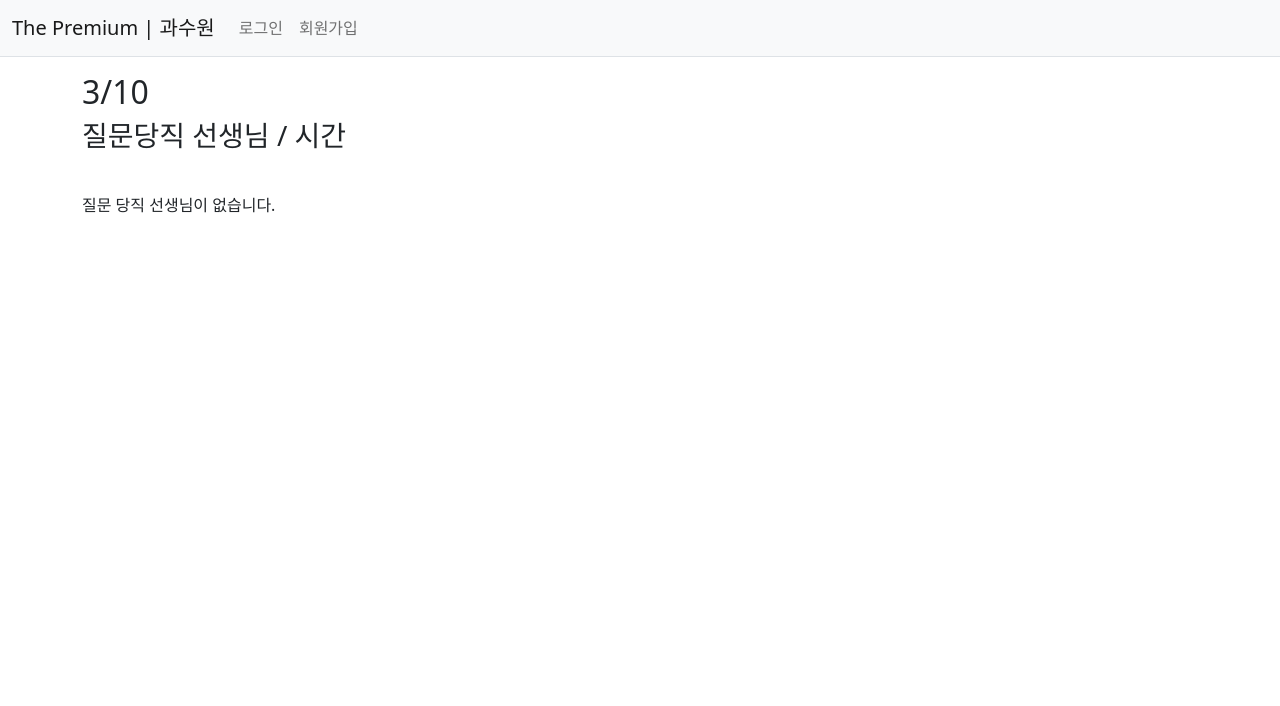
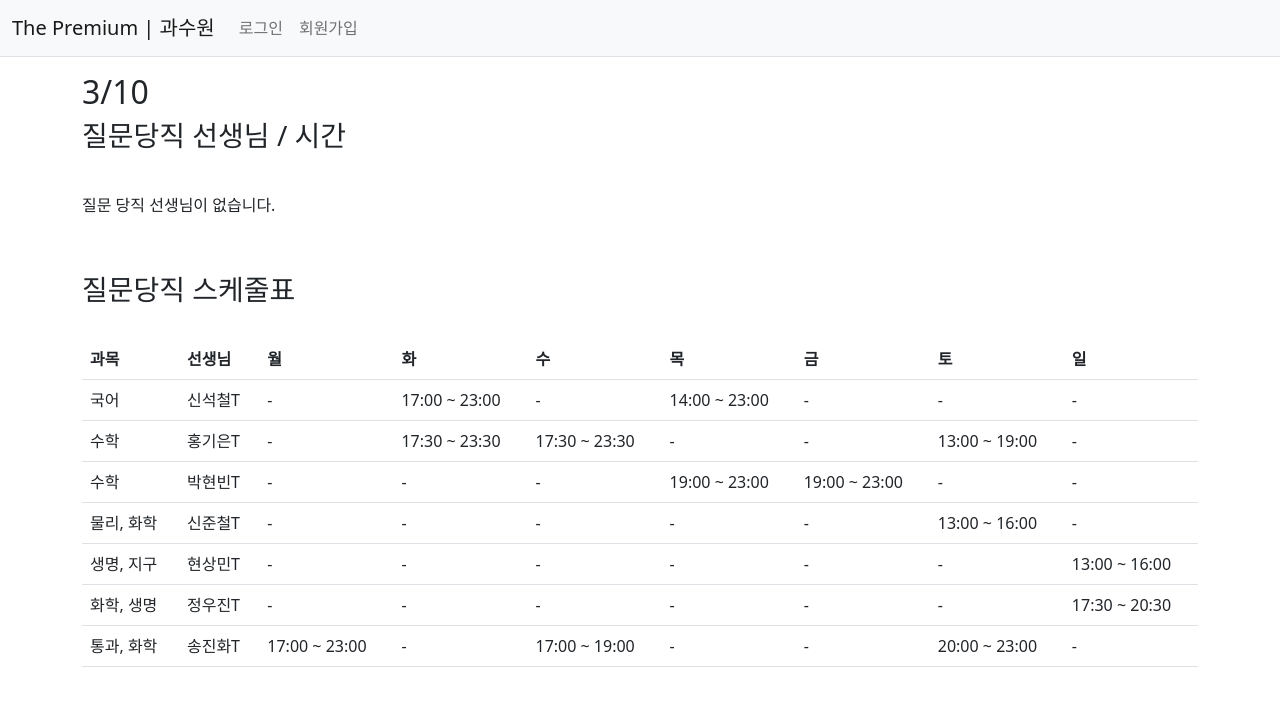
Before and after one commit to jyoooonh/thepremiumgsw, a Django app: page / in a window 1280 px wide. Shown: the top 706 px of the page. Run offline with Django 4.2, Linux system fonts and the light colour scheme; data that the repository does not hold is empty; some libraries are stand-ins or nearby versions.

Commit message:
feat/qna.html 스케줄표 만들기

```diff
--- a/config/settings/prod.py
+++ b/config/settings/prod.py
@@ -17,6 +17,5 @@ DATABASES = {
 		'PASSWORD': env('DB_PASSWORD'),
 		'HOST': env('DB_HOST'),
 		'PORT': '5432',
-
 	}
 }
--- a/qna/views.py
+++ b/qna/views.py
@@ -22,10 +22,9 @@ def index(request):
 
 
 def detail(request, teacher_id):
-	today = date.today()
 	teacher = Teacher.objects.get(id=teacher_id)
 	reserve = Reserve.objects.all()
-	context = {'teacher' : teacher, 'reserve' : reserve, 'today': today}
+	context = {'teacher' : teacher, 'reserve' : reserve}
 	return render(request, 'qna_detail.html', context)
 
 
--- a/templates/qna.html
+++ b/templates/qna.html
@@ -15,13 +15,13 @@
 				<thread> <tr class="table-light"></tr></thread>
 			</table>
 		</tbody>
-		<table class="table">
+			<table class="table">
 			<thread>
 				<tr class="table-light">
 					{% if teacher %} {% for teacher in teacher %}
 					<th>
 						<a href="{% url 'qna:detail' teacher.id %}"
-							>{{ teacher.name }} 선생님</a
+							>{{ teacher.name }}T</a
 						>
 					</th>
 					{% endfor %} {% else %}
@@ -30,7 +30,97 @@
 				</tr>
 			</thread>
 		</table>
-	</table>
+	</br>
+		<h3> 질문당직 스케줄표 </h3>
+	</br>
+			<table style="border:1px 단색 검정" text_align="center" class="table">
+				<th> 과목 </th>
+				<th> 선생님 </th>
+				<th> 월 </th>
+				<th> 화 </th>
+				<th> 수 </th>
+				<th> 목 </th>
+				<th> 금 </th>
+				<th> 토 </th>
+				<th> 일 </th>
+					<tr>
+						<td> 국어 </td>
+						<td> 신석철T </td>
+						<td> - </td>
+						<td>17:00 ~ 23:00</td>
+						<td> - </td>
+						<td> 14:00 ~ 23:00 </td>
+						<td> - </td>
+						<td> - </td>
+						<td> - </td>
+					</tr>
+					<tr>
+						<td> 수학 </td>
+						<td> 홍기은T </td>
+						<td> - </td>
+						<td>17:30 ~ 23:30</td>
+						<td>17:30 ~ 23:30</td>
+						<td> - </td>
+						<td> - </td>
+						<td> 13:00 ~ 19:00 </td>
+						<td> - </td>
+					</tr>
+					<tr>
+						<td> 수학 </td>
+						<td> 박현빈T </td>
+						<td> - </td>
+						<td> - </td>
+						<td> - </td>
+						<td> 19:00 ~ 23:00 </td>
+						<td> 19:00 ~ 23:00 </td>
+						<td> - </td>
+						<td> - </td>
+					</tr>
+					<tr>
+						<td> 물리, 화학 </td>
+						<td> 신준철T </td>
+						<td> - </td>
+						<td> - </td>
+						<td> - </td>
+						<td> - </td>
+						<td> - </td>
+						<td> 13:00 ~ 16:00 </td>
+						<td> - </td>
+					</tr>
+					<tr>
+						<td> 생명, 지구 </td>
+						<td> 현상민T </td>
+						<td> - </td>
+						<td> - </td>
+						<td> - </td>
+						<td> - </td>
+						<td> - </td>
+						<td> - </td>
+						<td> 13:00 ~ 16:00 </td>
+					</tr>
+					<tr>
+						<td> 화학, 생명 </td>
+						<td> 정우진T </td>
+						<td> - </td>
+						<td> - </td>
+						<td> - </td>
+						<td> - </td>
+						<td> - </td>
+						<td> - </td>
+						<td> 17:30 ~ 20:30 </td>
+					</tr>
+					<tr>
+						<td> 통과, 화학 </td>
+						<td> 송진화T </td>
+						<td> 17:00 ~ 23:00 </td>
+						<td> - </td>
+						<td> 17:00 ~ 19:00 </td>
+						<td> - </td>
+						<td> - </td>
+						<td> 20:00 ~ 23:00 </td>
+						<td> - </td>
+					</tr>
+		</table>
 </div>
 
 {% endblock %}
```
